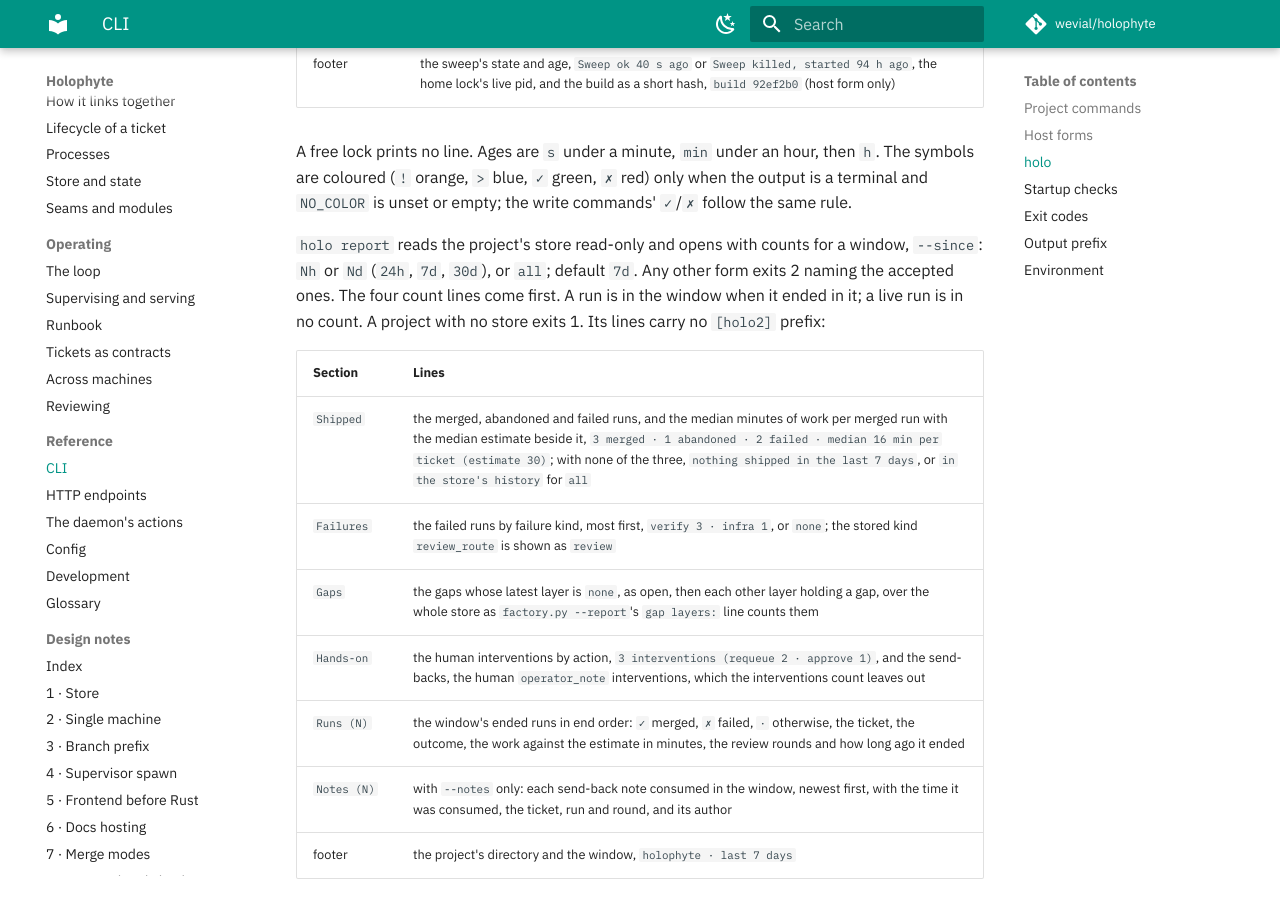
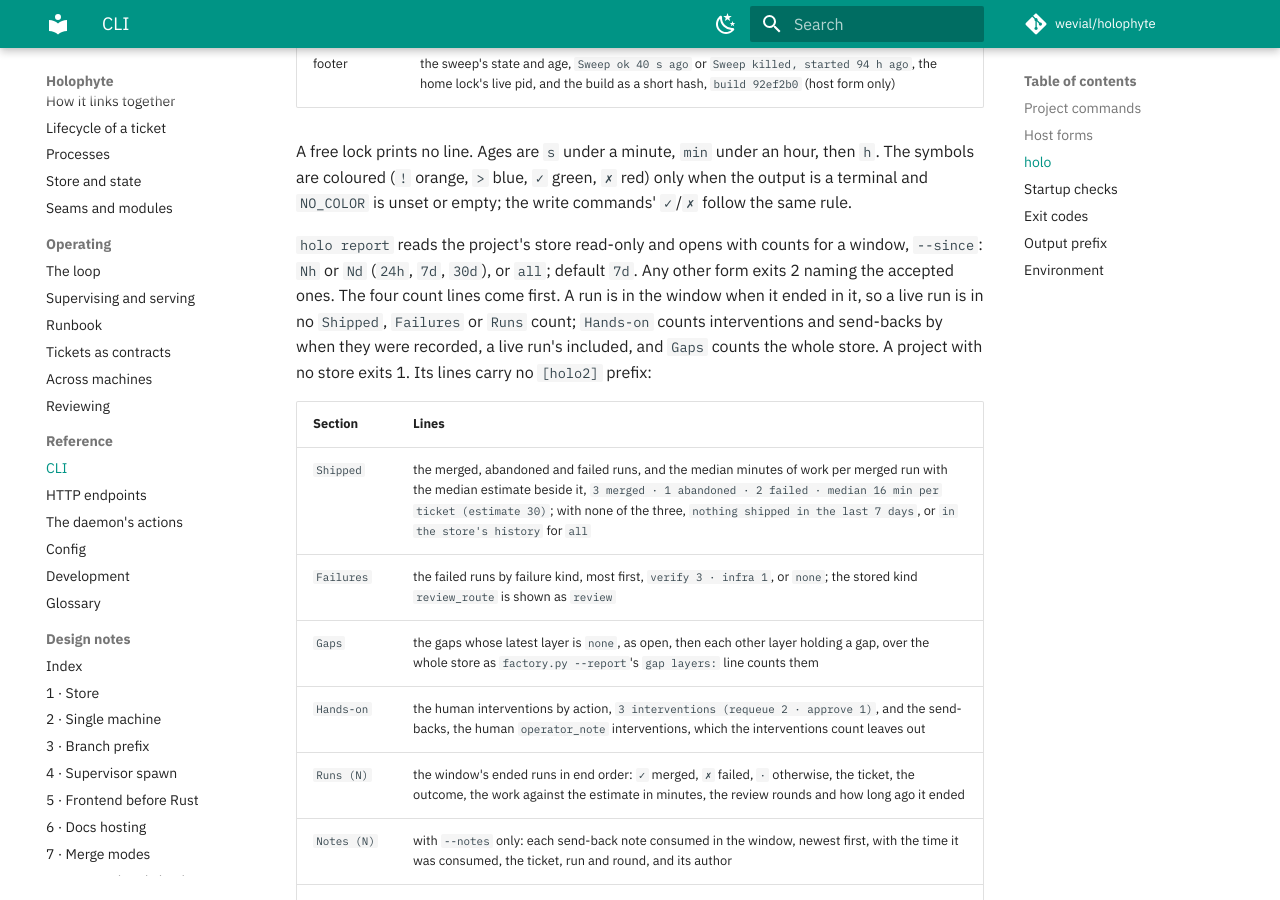
Before and after one commit to wevial/holophyte, an MkDocs documentation site: the page built from docs/reference/cli.md, in a window 1280 px wide and 900 px high, scrolled down 12984 px. Built offline with MkDocs 1.6.1 and Material for MkDocs 9.7.7, drawn with Linux system fonts in a browser that asks for light colours; comment, search, counter and statistics services are not loaded.

Commit message:
docs(holo): say which report counts leave out live runs (HOLO-142)
THREAD 1 (docs/reference/cli.md:211) ADDRESS: the reference said a live
run is in no count, but Hands-on counts interventions and send-backs by
when they were recorded and Gaps counts the whole store. It now says live
runs are left out of Shipped, Failures and Runs only.

```diff
--- a/docs/reference/cli.md
+++ b/docs/reference/cli.md
@@ -207,8 +207,11 @@ empty; the write commands' `✓`/`✗` follow the same rule.
 `holo report` reads the project's store read-only and opens with counts
 for a window, `--since`: `Nh` or `Nd` (`24h`, `7d`, `30d`), or `all`;
 default `7d`. Any other form exits 2 naming the accepted ones. The four
-count lines come first. A run is in the window when it ended in it; a live
-run is in no count. A project with no store exits 1. Its lines carry no
+count lines come first. A run is in the window when it ended in it, so a
+live run is in no `Shipped`, `Failures` or `Runs` count; `Hands-on` counts
+interventions and send-backs by when they were recorded, a live run's
+included, and `Gaps` counts the whole store. A project with no store exits
+1. Its lines carry no
 `[holo2]` prefix:
 
 | Section | Lines |
```
